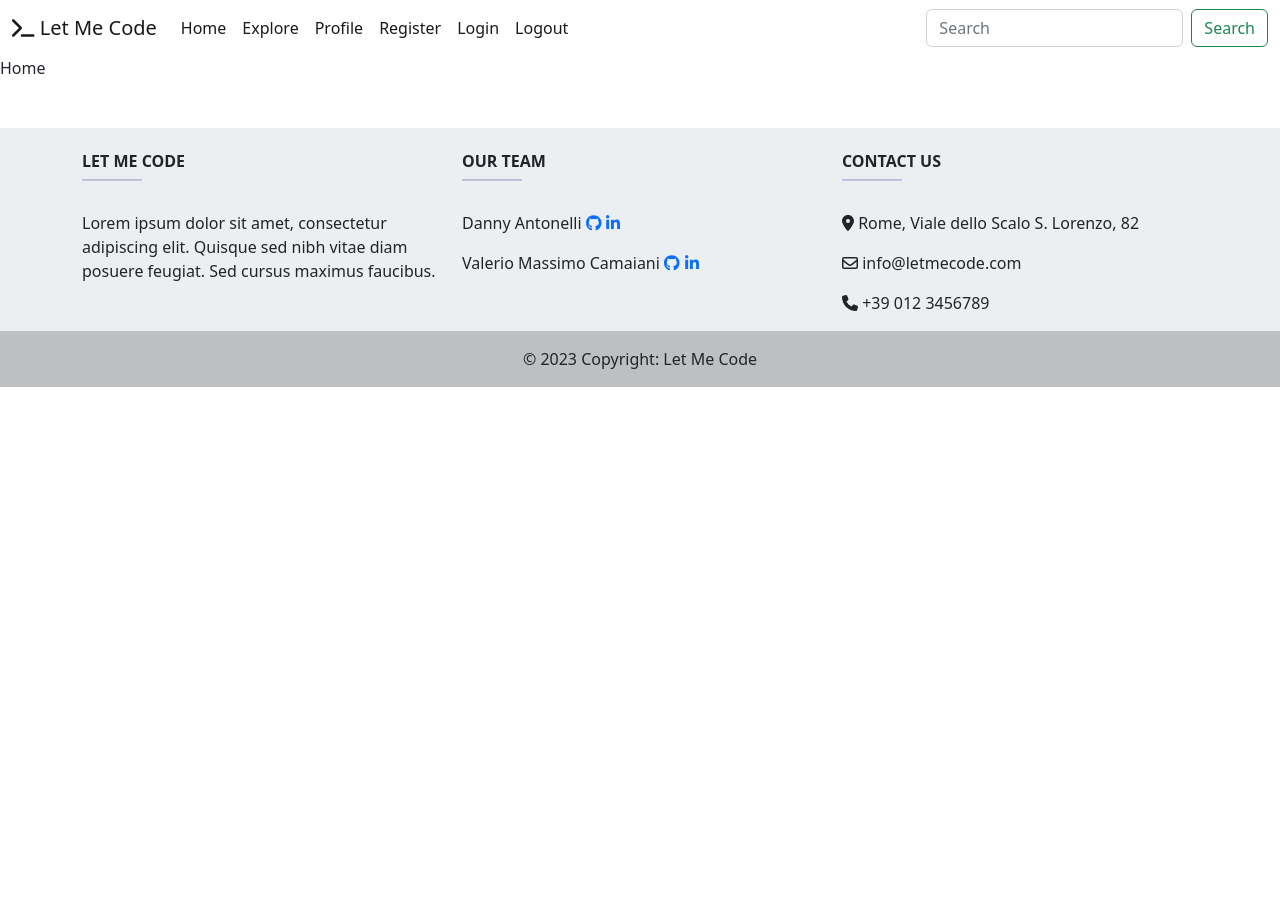
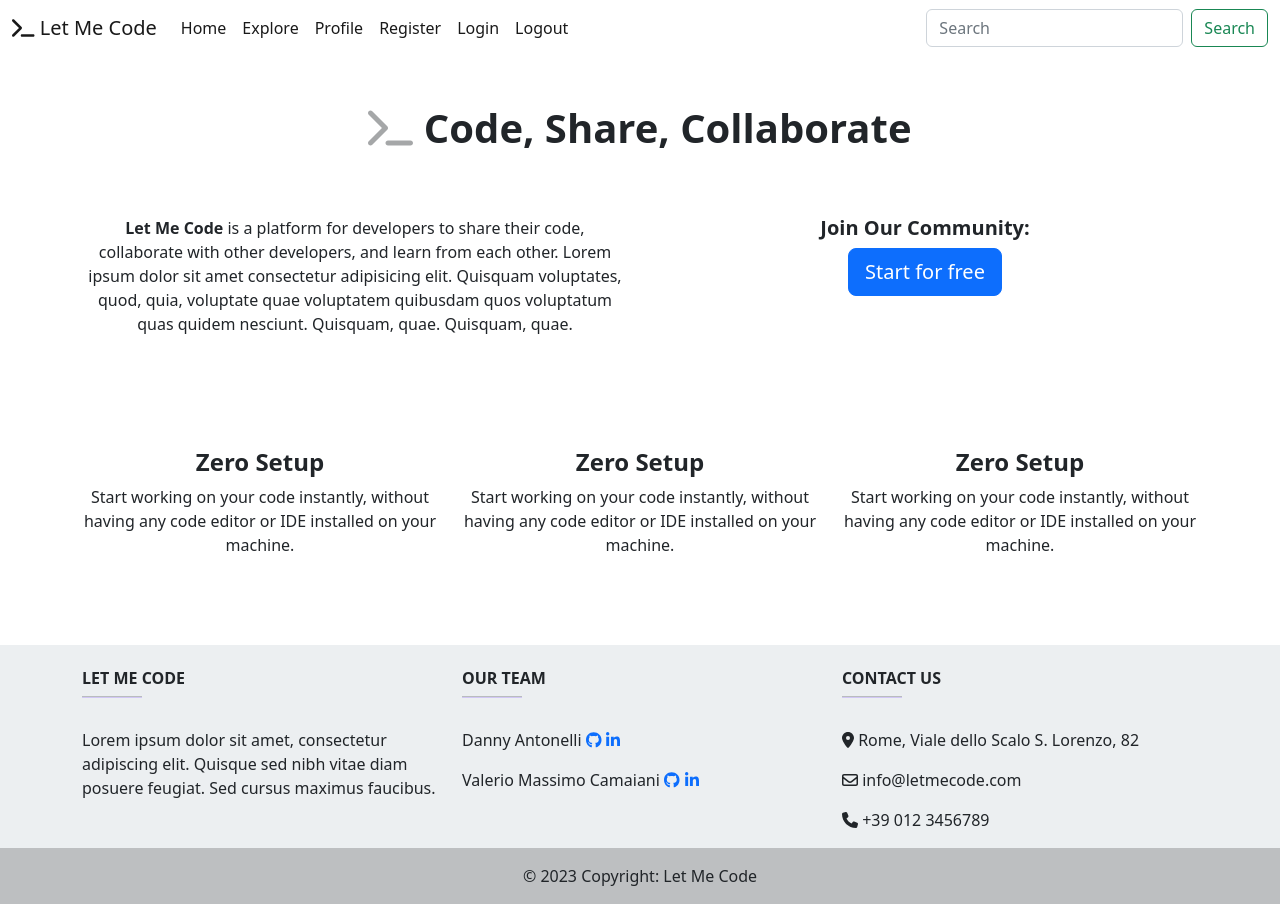
Before and after one commit to DannyAntonelli/Let-Me-Code, a Vue app in the folder frontend/: page / in a window 1280 px wide. Before the commit the page ends 800 px from the top, so only its background shows below. Built offline with nearby package versions, Linux system fonts and the light colour scheme.

Commit message:
Add basic home page

```diff
--- a/frontend/src/views/Home.vue
+++ b/frontend/src/views/Home.vue
@@ -1,3 +1,57 @@
 <template>
-  <p>Home</p>
+  <h1 class="text-center p-5">
+    <font-awesome-icon icon="fa-solid fa-terminal" beat-fade />
+    <strong> Code, Share, Collaborate</strong>
+  </h1>
+
+  <div class="container text-center text-md-start">
+    <div class="row mt-3 text-center">
+      <div class="col mx-auto mb-4">
+        <p>
+          <strong> Let Me Code</strong> is a platform for developers to share
+          their code, collaborate with other developers, and learn from each
+          other. Lorem ipsum dolor sit amet consectetur adipisicing elit.
+          Quisquam voluptates, quod, quia, voluptate quae voluptatem quibusdam
+          quos voluptatum quas quidem nesciunt. Quisquam, quae. Quisquam, quae.
+        </p>
+      </div>
+
+      <div class="col mx-auto mb-4">
+        <h5><strong>Join Our Community:</strong></h5>
+        <router-link to="/register"
+          ><button class="btn btn-primary btn-lg">
+            Start for free
+          </button></router-link
+        >
+      </div>
+    </div>
+  </div>
+
+  <div class="container text-center text-md-start mt-5 pt-2">
+    <div class="row mt-3 text-center">
+      <div class="col mx-auto mb-4">
+        <h4><strong>Zero Setup</strong></h4>
+        <p>
+          Start working on your code instantly, without having any code editor
+          or IDE installed on your machine.
+        </p>
+      </div>
+
+      <div class="col mx-auto mb-4">
+        <h4><strong>Zero Setup</strong></h4>
+        <p>
+          Start working on your code instantly, without having any code editor
+          or IDE installed on your machine.
+        </p>
+      </div>
+
+      <div class="col mx-auto mb-4">
+        <h4><strong>Zero Setup</strong></h4>
+        <p>
+          Start working on your code instantly, without having any code editor
+          or IDE installed on your machine.
+        </p>
+      </div>
+    </div>
+  </div>
 </template>
```
